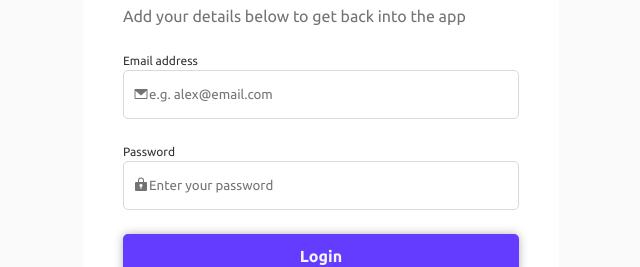
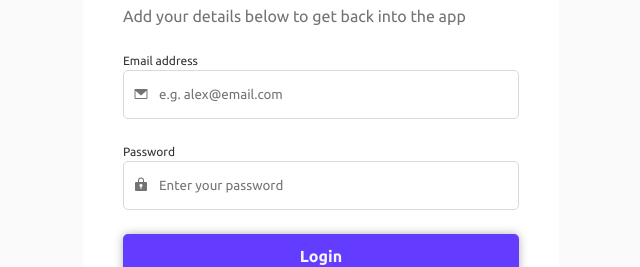
Before and after one commit to hidalest/links-sharing-college2, a React (Vite) app in the folder frontend/: page / in a window 1280 px wide. Shown: the part 182-449 px from the top of the page, without its empty margins (319-959 px from the left). Built offline with nearby package versions, Linux system fonts and the light colour scheme.

Commit message:
feat: small css fix

```diff
--- a/frontend/src/components/UI/InputText/InputText.module.scss
+++ b/frontend/src/components/UI/InputText/InputText.module.scss
@@ -51,7 +51,7 @@
 }
 .inputText {
   padding: 1.6rem 0.5rem;
-  padding-left: 2.5rem;
+  padding-left: 3.5rem;
   border: 1px solid $light-grey;
   border-radius: 5px;
 
```
